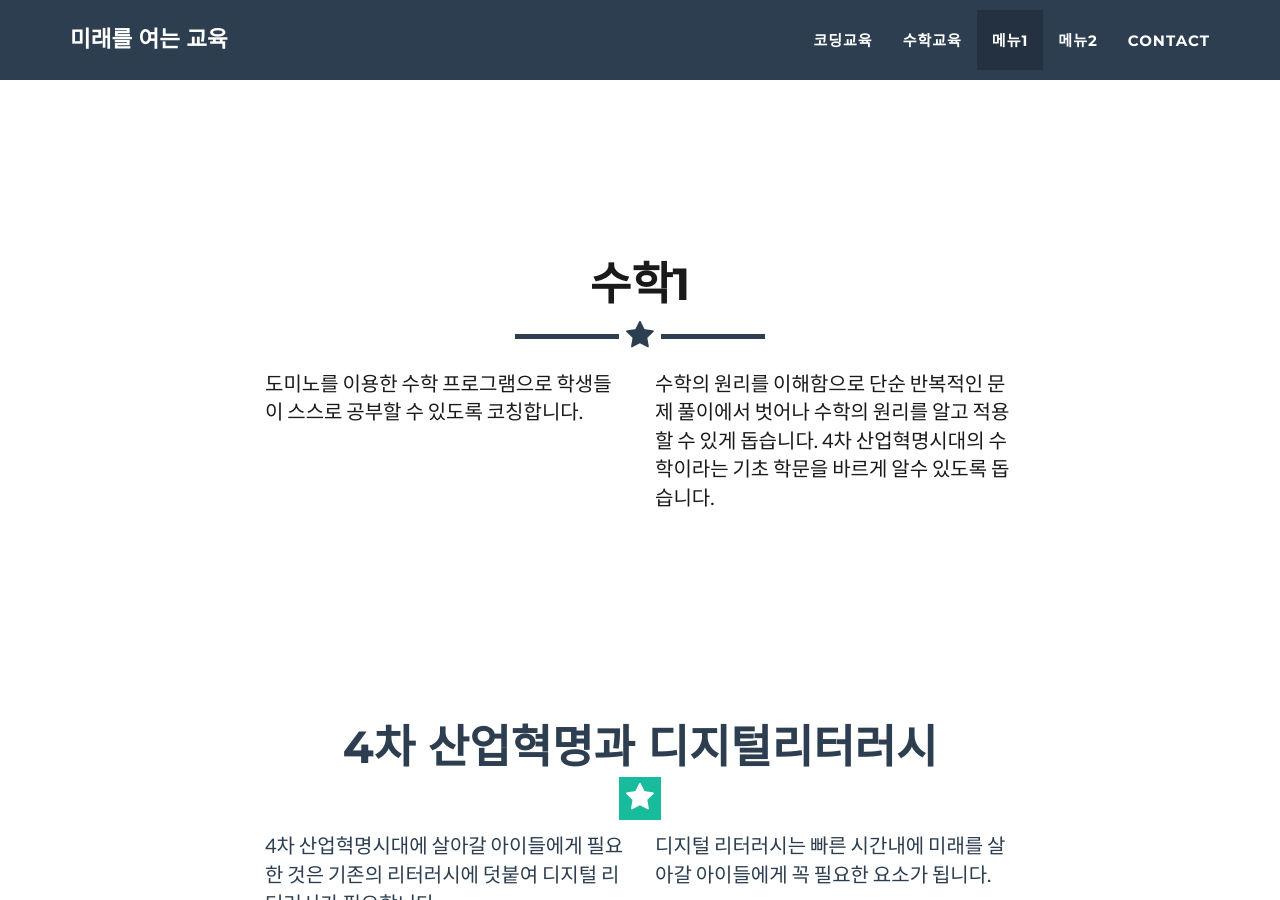
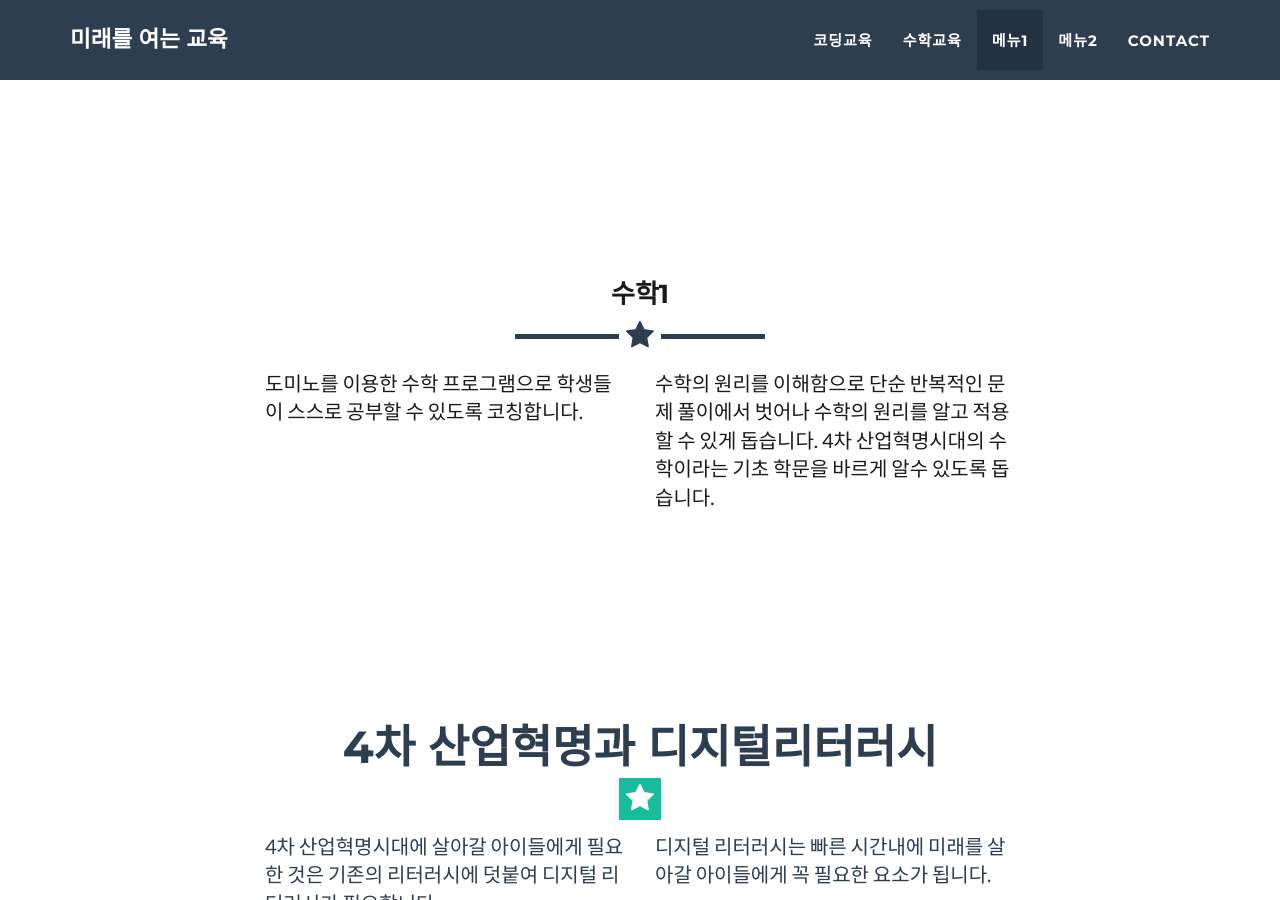
Before and after one commit to eventia/eventia.github.io, a Jekyll site: the page built from index.html, in a window 1280 px wide and 900 px high, scrolled down 3166 px. Built offline with Jekyll 4.4.1, drawn with Linux system fonts in a browser that asks for light colours.

Commit message:
HomePage 2019-02-08-[19:30]

```diff
--- a/_includes/menupage2.html
+++ b/_includes/menupage2.html
@@ -3,7 +3,7 @@
         <div class="container">
             <div class="row">
                 <div class="col-lg-12 text-center">
-                    <h2>수학1</h2>
+                    <h3>수학1</h3>
                     <hr class="star-primary">
                 </div>
             </div>
```
